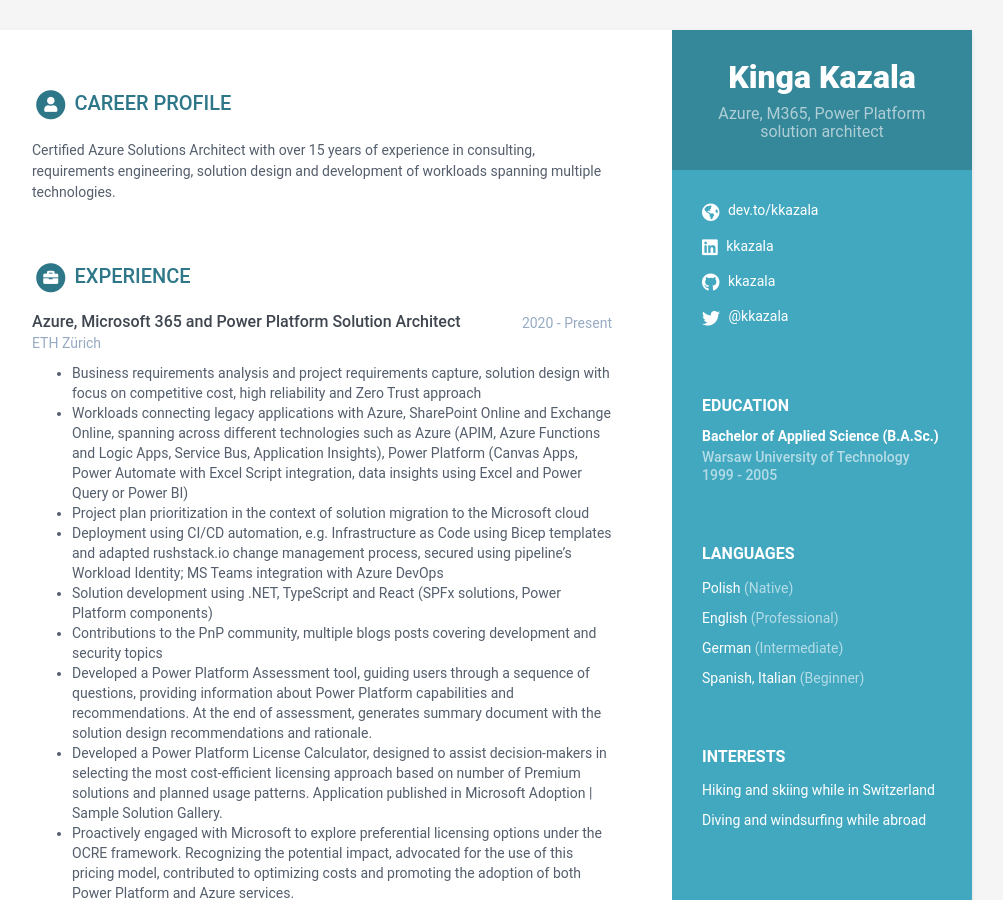
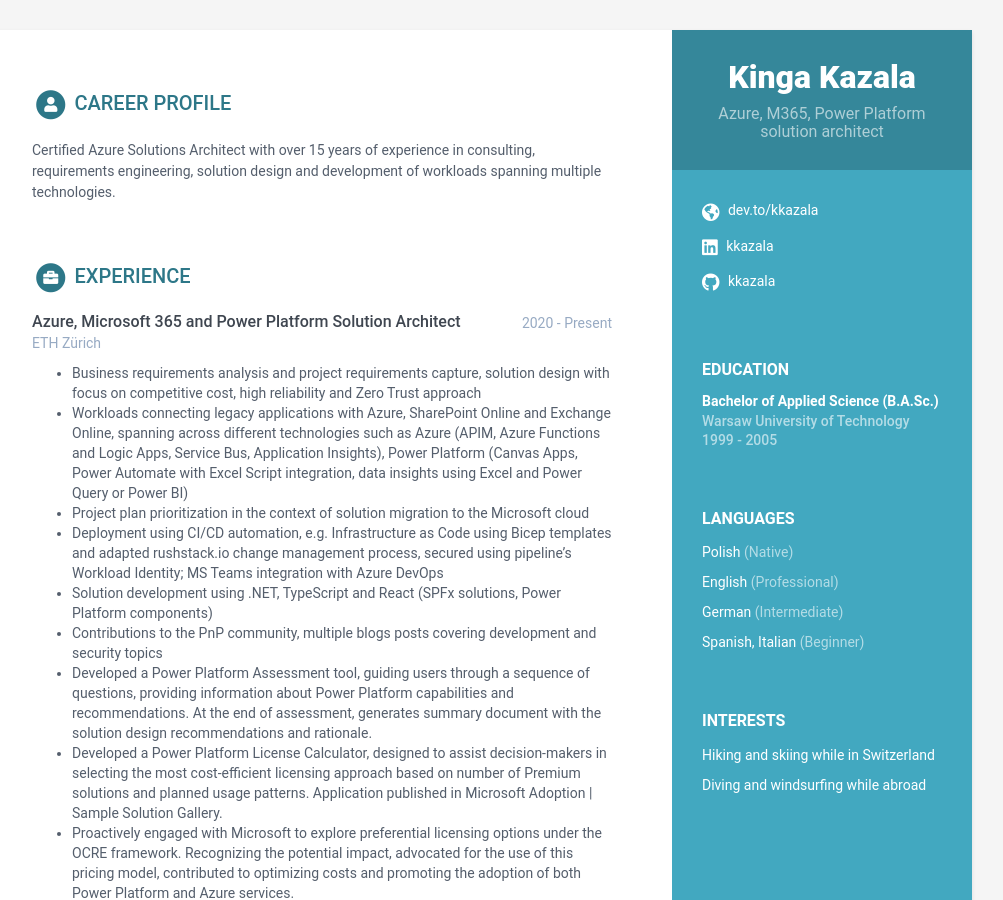
Before and after one commit to kkazala/kkazala.github.io, a Jekyll site: the page built from index.html, in a window 1280 px wide and 900 px high. Shown: the whole window, without its empty margins (168-1171 px from the left). Built offline with Jekyll 4.4.1, drawn with Linux system fonts in a browser that asks for light colours.

```diff
--- a/_data/data.yml
+++ b/_data/data.yml
@@ -12,7 +12,6 @@ sidebar:
     website: dev.to/kkazala #do not add http://
     linkedin: kkazala
     github: kkazala
-    twitter: "@kkazala"
     samples: https://adoption.microsoft.com/en-us/sample-solution-gallery/kkazala/
 
     languages:
```
